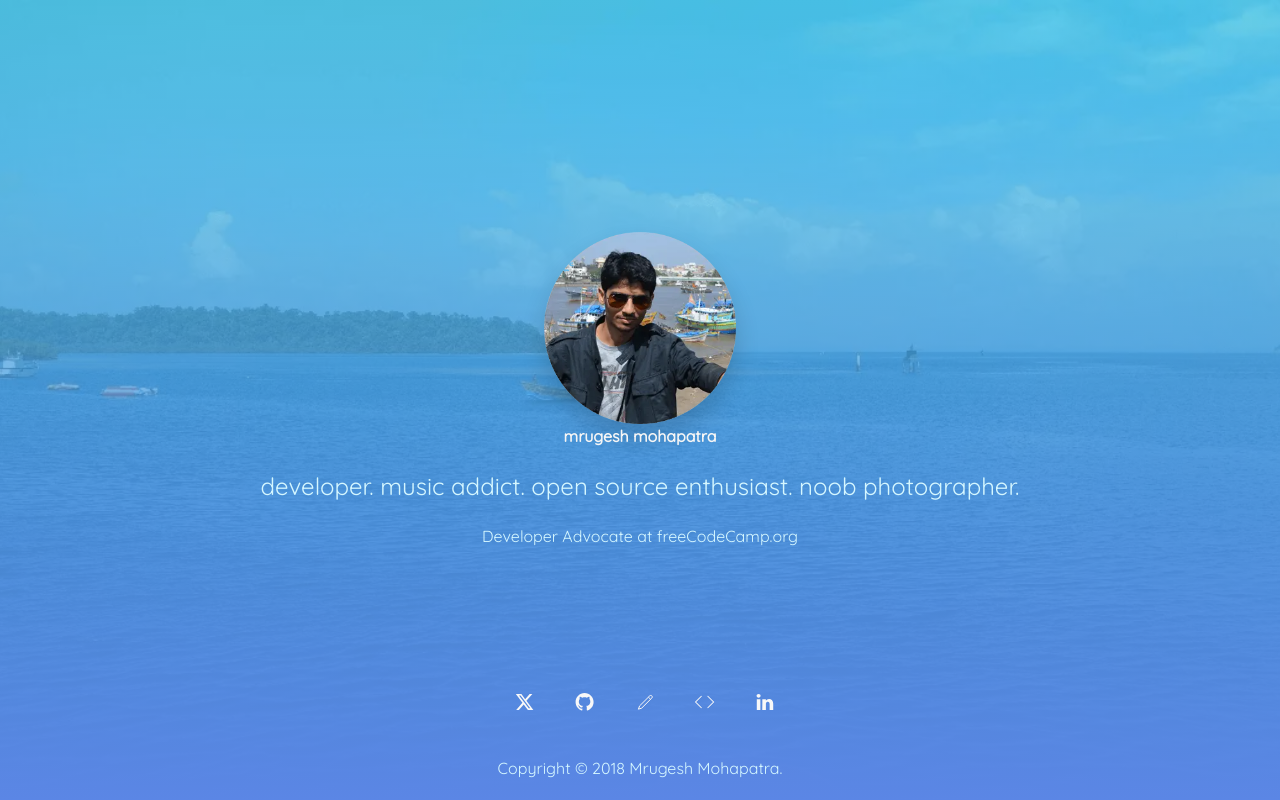
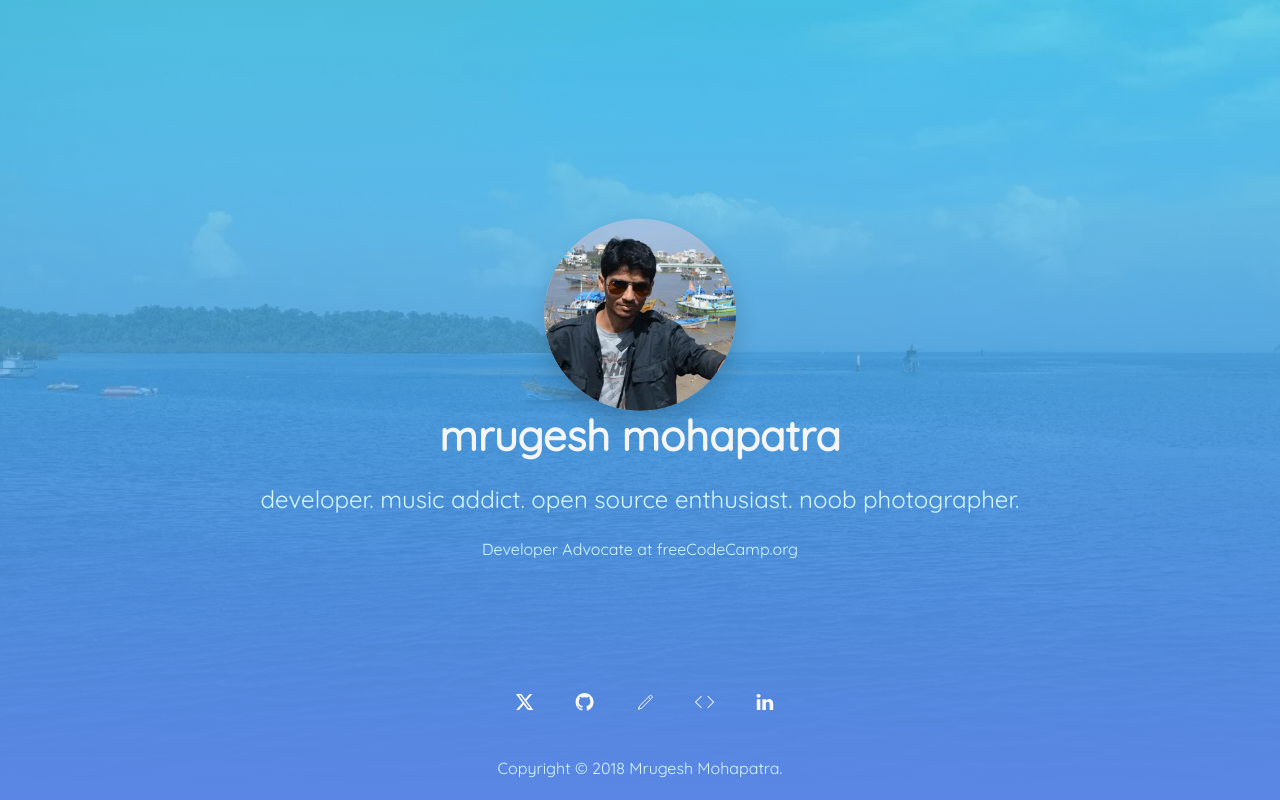
Before and after one commit to raisedadead/portfolio, a React (Create React App) app: page / in a window 1280 px wide. Built offline with nearby package versions, Linux system fonts and the light colour scheme.

Commit message:
fix(home): wrap content in tags for a11y

```diff
--- a/src/containers/HomeContent.js
+++ b/src/containers/HomeContent.js
@@ -6,7 +6,8 @@ const tagline = StylesHelper('uk-text-large')
 
 export default props => (
   <div {...props}>
-    <p
+    <header>
+      <h1
         className={heading}
         style={{
           color: '#F5F5F5',
@@ -15,15 +16,18 @@ export default props => (
         }}
       >
         mrugesh mohapatra
-    </p>
-    <p
+      </h1>
+    </header>
+    <main>
+      <h2
         className={tagline}
         style={{ color: '#D5F7FF', fontFamily: "'Quicksand', sans-serif" }}
       >
         developer. music addict. open source enthusiast. noob photographer.
-    </p>
+      </h2>
       <p style={{ color: '#D5F7FF', fontFamily: "'Quicksand', sans-serif" }}>
         Developer Advocate at freeCodeCamp.org
       </p>
+    </main>
   </div>
 )
```
Lines whose indentation alone changed are shown as unchanged.
